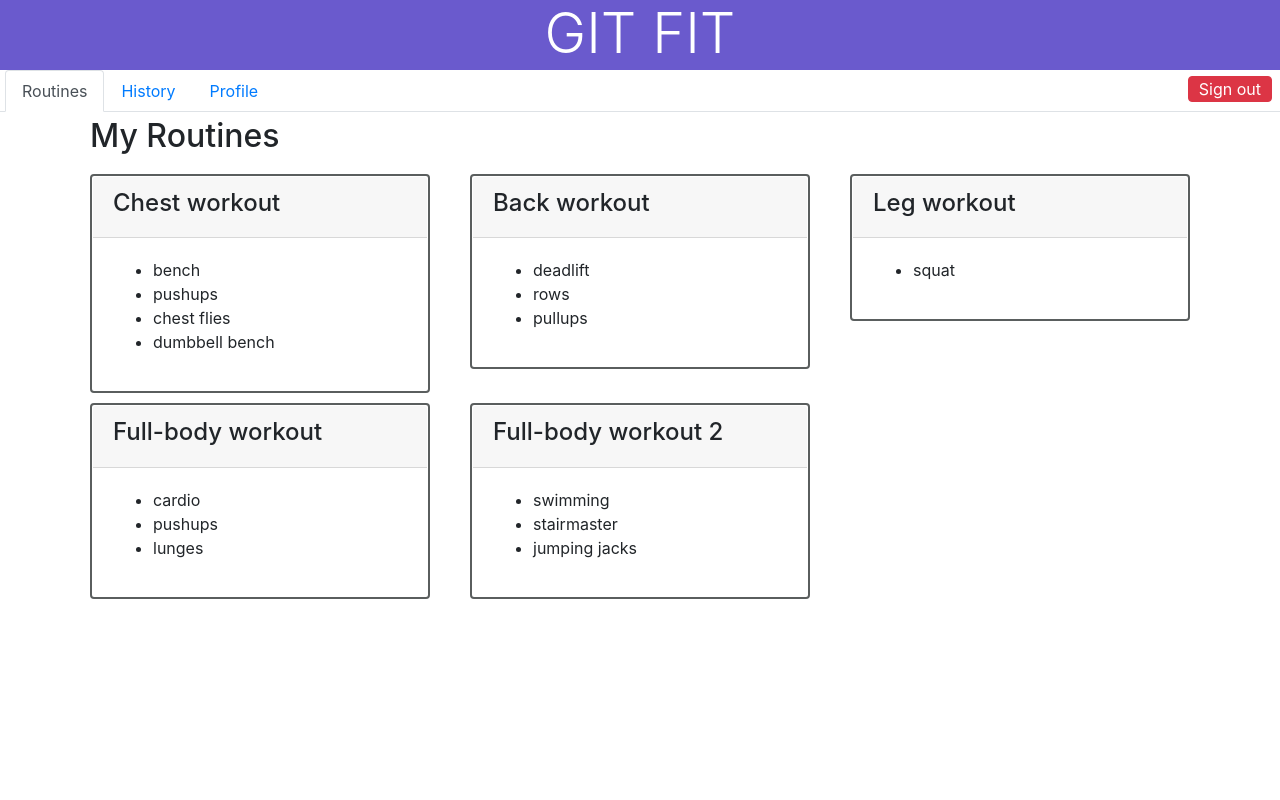
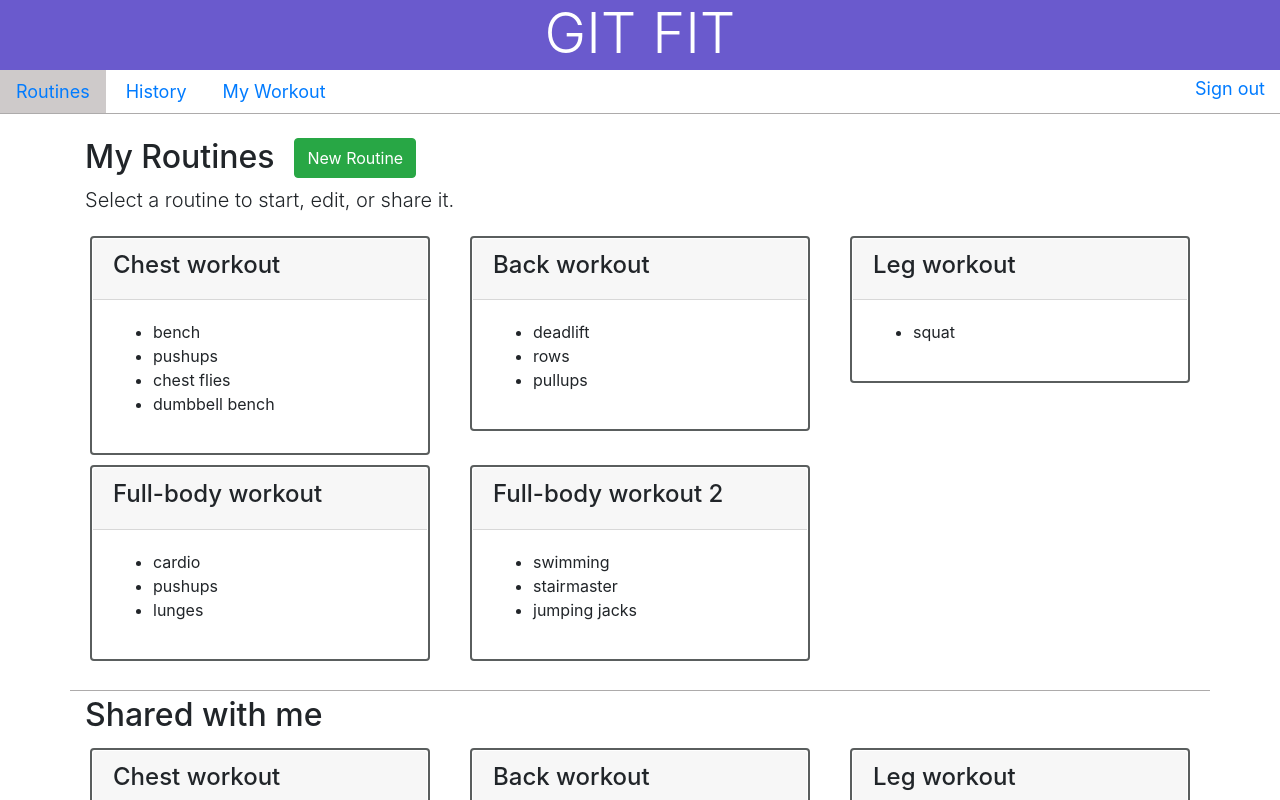
Before and after one commit to seanburtner/fitness, an Angular app in the folder fitness_app/fit/: page /routines in a window 1280 px wide. Shown: the top 800 px of the page. Built offline with nearby package versions, Linux system fonts and the light colour scheme.

Commit message:
styling routines page

```diff
--- a/fitness_app/fit/src/app/app.component.css
+++ b/fitness_app/fit/src/app/app.component.css
@@ -5,3 +5,7 @@
     margin-bottom: 0px;
     text-align: center;
 }
+
+.fade {
+    display: none;
+}
--- /dev/null
+++ b/fitness_app/fit/src/app/history/history.component.html
@@ -0,0 +1,22 @@
+<!-- Navbar -->
+<div class="myNavBar">
+    <ul ngbNav #nav="ngbNav" class="nav-tab" style="padding-left: 0px;">
+        <li ngbNavItem class="nav-spacing">
+            <a routerLink="/routines" ngbNavLink>Routines</a>
+        </li>
+        <li ngbNavItem class="nav-spacing">
+            <a routerLink="/history" routerLinkActive="active" class="current" ngbNavLink>History</a>
+        </li>
+        <li ngbNavItem class="nav-spacing">
+            <a routerLink="/workout" ngbNavLink>My Workout</a>
+        </li>
+        <li class="ml-auto" style="padding: 5px 5px;">
+            <a routerLink="/" style="padding: 0px 10px;">Sign out</a>
+        </li>
+    </ul>
+    <div [ngbNavOutlet]="nav"></div>
+</div> <br>
+
+<div class="container">
+    <p class="lead">This tab will contain a log of the user's workout history.</p>
+</div>
--- /dev/null
+++ b/fitness_app/fit/src/app/history/history.component.ts
@@ -0,0 +1,15 @@
+import { Component, OnInit } from '@angular/core';
+
+@Component({
+  selector: 'app-history',
+  templateUrl: './history.component.html',
+  styleUrls: ['./history.component.css']
+})
+export class HistoryComponent implements OnInit {
+
+  constructor() { }
+
+  ngOnInit(): void {
+  }
+
+}
--- a/fitness_app/fit/src/app/routines/routines.component.css
+++ b/fitness_app/fit/src/app/routines/routines.component.css
@@ -1,11 +1,3 @@
-.tab-heading {
-    padding: 5px;
-}
-
-.col-3 {
-    margin: 3px 0px;
-}
-
 .card {
     border-width: 2px;
     border-color: rgb(90, 94, 94);
@@ -14,3 +6,12 @@
 .brightness div:hover {
     opacity: .5;
 }
+
+.newRoutine {
+    height: 40px;
+    margin-left: 20px;
+}
+
+#sharedRoutines {
+    margin-top: 5px;
+}
--- a/fitness_app/fit/src/app/routines/routines.component.html
+++ b/fitness_app/fit/src/app/routines/routines.component.html
@@ -1,29 +1,69 @@
 <!-- Navbar -->
-<ul ngbNav #nav="ngbNav" class="nav-tabs">
-    <li ngbNavItem style="padding-left: 5px;">
-        <a routerLink="/routines" routerLinkActive="active" ngbNavLink>Routines</a>
+<div class="myNavBar">
+    <ul ngbNav #nav="ngbNav" class="nav-tab">
+        <li ngbNavItem class="nav-spacing" style="padding-left: 0px;">
+            <a routerLink="/routines" routerLinkActive="active" class="current" ngbNavLink>Routines</a>
         </li>
-    <li ngbNavItem>
-        <a routerLink="/history" routerLinkActive="active" ngbNavLink>History</a>
+        <li ngbNavItem class="nav-spacing">
+            <a routerLink="/history" ngbNavLink>History</a>
         </li>
-    <li ngbNavItem>
-        <a routerLink="/profile" routerLinkActive="active" ngbNavLink>Profile</a>
+        <li ngbNavItem class="nav-spacing">
+            <a routerLink="/workout" ngbNavLink>My Workout</a>
         </li>
-    <li class="ml-auto" style="padding: 5px 8px;">
-        <a class="btn btn-danger" style="padding: 0px 10px;">Sign out</a>
+        <li class="ml-auto" style="padding: 5px 5px;">
+            <a routerLink="/" style="padding: 0px 10px;">Sign out</a>
         </li>
     </ul>
     <div [ngbNavOutlet]="nav"></div>
+</div> <br>
+
+<!-- MY ROUTINES ------------------------------------------>
 
 <!-- My routines heading -->
 <div class="container">
     <div class="row col">
-        <h2 class="tab-heading">My Routines</h2>
+        <h2>My Routines</h2>
+        <button class="btn btn-success newRoutine">New Routine</button>
+    </div>
+    <div class="row col">
+        <p class="lead">Select a routine to start, edit, or share it.</p>
     </div>
 </div>
 
 <!-- Iterate through list of routines and display each on a card, with their exercises
     listed underneath. Hard-coded in the 'example-routines.ts' file. -->
+<div class="container newSection">
+    <div class="row">
+        <div class="brightness col-4" *ngFor="let routine of routines">
+            <div class="card">
+                <div class="card-header">
+                    <h4> {{ routine.title }} </h4>
+                </div>
+                <div class="card-body">
+                    <ul>
+                        <li *ngFor="let exercise of routine.exercises">
+                            {{ exercise }}
+                        </li>
+                    </ul>
+                </div>
+            </div>
+        </div>
+    </div> <br>
+</div>
+
+<!-- END MY ROUTINES -------------------------------------->
+
+<!-- SHARED ROUTINES -------------------------------------->
+
+<!-- Shared routines heading -->
+<div class="container">
+    <div class="row col">
+        <h2 id=sharedRoutines>Shared with me</h2>
+
+    </div>
+</div>
+
+<!-- Iterate through list of routines. -->
 <div class="container">
     <div class="row">
         <div class="brightness col-4" *ngFor="let routine of routines">
@@ -42,3 +82,5 @@
         </div>
     </div>
 </div>
+
+<!-- END SHARED ROUTINES ---------------------------------->
--- /dev/null
+++ b/fitness_app/fit/src/app/workout/workout.component.html
@@ -0,0 +1,23 @@
+<!-- Navbar -->
+<div class="myNavBar">
+    <ul ngbNav #nav="ngbNav" class="nav-tab" style="padding-left: 0px;">
+        <li ngbNavItem class="nav-spacing">
+            <a routerLink="/routines" ngbNavLink>Routines</a>
+        </li>
+        <li ngbNavItem class="nav-spacing">
+            <a routerLink="/history" ngbNavLink>History</a>
+        </li>
+        <li ngbNavItem class="nav-spacing">
+            <a routerLink="/workout"  routerLinkActive="active" class="current" ngbNavLink>My Workout</a>
+        </li>
+        <li class="ml-auto" style="padding: 5px 5px;">
+            <a routerLink="/" style="padding: 0px 10px;">Sign out</a>
+        </li>
+    </ul>
+    <div [ngbNavOutlet]="nav"></div>
+</div> <br>
+
+<div class="container">
+    <p class="lead">An active session will be displayed here. <br> If they do not have an active session, direct them to the
+        Routines tab to start a routine. </p>
+</div>
--- /dev/null
+++ b/fitness_app/fit/src/app/workout/workout.component.ts
@@ -0,0 +1,15 @@
+import { Component, OnInit } from '@angular/core';
+
+@Component({
+  selector: 'app-workout',
+  templateUrl: './workout.component.html',
+  styleUrls: ['./workout.component.css']
+})
+export class WorkoutComponent implements OnInit {
+
+  constructor() { }
+
+  ngOnInit(): void {
+  }
+
+}
--- a/fitness_app/fit/src/styles.css
+++ b/fitness_app/fit/src/styles.css
@@ -5,3 +5,28 @@
     margin: 5px;
     padding: 1px
 }
+
+.nav-spacing {
+    padding: 0px 2px;
+}
+
+.current {
+    background-color: rgb(206, 202, 202);
+}
+
+.myNavBar {
+    font-size: 18px;
+    border-bottom-style: solid;
+    border-color: rgb(173, 171, 171);
+    border-width: 1px;
+}
+
+.newSection {
+    border-bottom-style: solid;
+    border-color: rgb(173, 171, 171);
+    border-width: 1px;
+}
+
+.hide {
+    display: none;
+}
```
Also changed, not shown: fitness_app/fit/src/app/app.component.html (+0 -18 lines), fitness_app/fit/src/app/app.module.ts (+7 -1 lines), fitness_app/fit/src/app/history/history.component.css (added), fitness_app/fit/src/app/workout/workout.component.css (added), 2 other files (tests, documents, lock files or other folders). Lines whose indentation alone changed are shown as unchanged.
